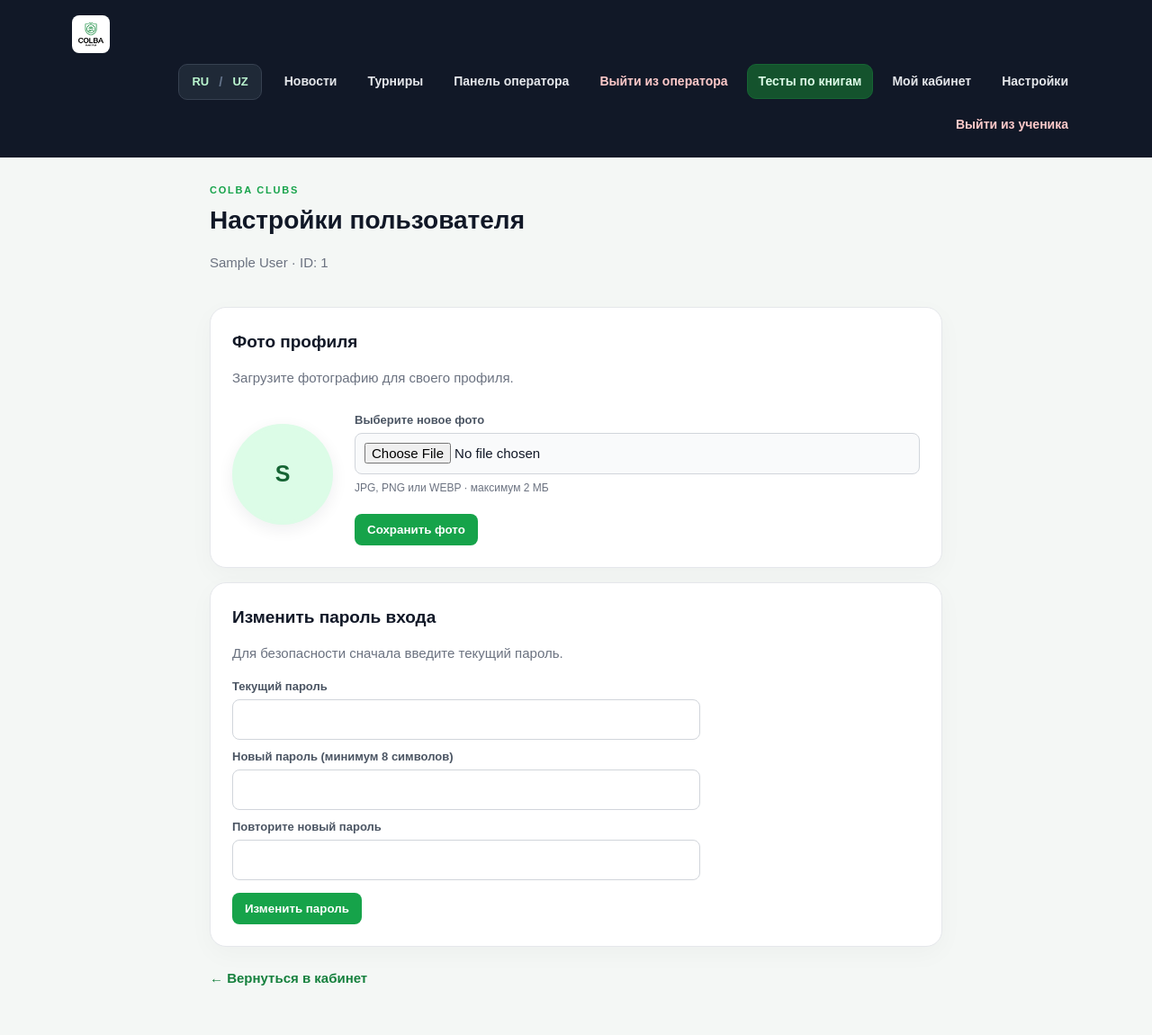
After one commit to zerolyte/COLBA-CLUBS, a Flask app: page /user/settings in a window 1280 px wide. The commit adds this page. Shown: the whole page at 90% size. Run offline with Flask 3, Linux system fonts and the light colour scheme; the visitor is signed in with stand-in values (Sample User, id 1); data comes from the database, SQL or seed files in the repository; some libraries are stand-ins or nearby versions.

Commit message:
Add files via upload

```diff
--- a/app.py
+++ b/app.py
@@ -1,5 +1,5 @@
 
-from flask import Flask, render_template, request, redirect, url_for, session, flash
+from flask import Flask, render_template, request, redirect, url_for, session, flash, Response
 from flask_wtf.csrf import CSRFProtect
 from werkzeug.security import generate_password_hash, check_password_hash
 from functools import wraps
@@ -26,6 +26,7 @@ if not secret and os.environ.get("RENDER"):
     raise RuntimeError("Set CLUBPOINT_SECRET in Render environment variables.")
 app.secret_key = secret or "DEV-ONLY-CHANGE-ME"
 app.config.update(
+    MAX_CONTENT_LENGTH=2 * 1024 * 1024,
     SESSION_COOKIE_HTTPONLY=True,
     SESSION_COOKIE_SAMESITE="Lax",
     SESSION_COOKIE_SECURE=os.environ.get("COOKIE_SECURE", "1" if os.environ.get("RENDER") else "0") == "1",
@@ -85,6 +86,8 @@ def init_db():
           members INTEGER NOT NULL DEFAULT 0, points INTEGER NOT NULL DEFAULT 0
         )""")
         con.execute("ALTER TABLE users ADD COLUMN IF NOT EXISTS points INTEGER NOT NULL DEFAULT 0")
+        con.execute("ALTER TABLE users ADD COLUMN IF NOT EXISTS avatar_data BYTEA")
+        con.execute("ALTER TABLE users ADD COLUMN IF NOT EXISTS avatar_mime TEXT")
         con.execute("""CREATE TABLE IF NOT EXISTS news (
           id SERIAL PRIMARY KEY, title TEXT NOT NULL, body TEXT NOT NULL,
           created_at TIMESTAMP NOT NULL DEFAULT CURRENT_TIMESTAMP
@@ -143,6 +146,10 @@ def init_db():
         user_columns = [row["name"] for row in con.execute("PRAGMA table_info(users)").fetchall()]
         if "points" not in user_columns:
             con.execute("ALTER TABLE users ADD COLUMN points INTEGER NOT NULL DEFAULT 0")
+        if "avatar_data" not in user_columns:
+            con.execute("ALTER TABLE users ADD COLUMN avatar_data BLOB")
+        if "avatar_mime" not in user_columns:
+            con.execute("ALTER TABLE users ADD COLUMN avatar_mime TEXT")
         con.execute("""CREATE TABLE IF NOT EXISTS book_quiz_submissions (
           id INTEGER PRIMARY KEY AUTOINCREMENT, user_id INTEGER NOT NULL REFERENCES users(id) ON DELETE CASCADE,
           book_key TEXT NOT NULL, answers TEXT NOT NULL, status TEXT NOT NULL DEFAULT 'pending',
@@ -304,6 +311,67 @@ def delete_user(user_id):
     con=db(); con.execute("DELETE FROM users WHERE id=?",(user_id,)); con.commit(); con.close()
     flash(tr("Аккаунт удалён."))
     return redirect(url_for("operator_dashboard"))
+
+@app.route("/user/settings", methods=["GET", "POST"])
+@user_required
+def user_settings():
+    con = db()
+    user = con.execute("SELECT * FROM users WHERE id=?", (session["user_id"],)).fetchone()
+    if not user:
+        con.close()
+        session.pop("user_id", None)
+        return redirect(url_for("user_login"))
+
+    if request.method == "POST":
+        action = request.form.get("action", "password")
+        if action == "photo":
+            photo = request.files.get("photo")
+            if not photo or not photo.filename:
+                flash("Выберите фотографию профиля.")
+            else:
+                data = photo.read(2 * 1024 * 1024 + 1)
+                mime = photo.mimetype
+                valid = ((mime == "image/jpeg" and data.startswith(b"\xff\xd8\xff")) or
+                         (mime == "image/png" and data.startswith(b"\x89PNG\r\n\x1a\n")) or
+                         (mime == "image/webp" and len(data) > 12 and data[:4] == b"RIFF" and data[8:12] == b"WEBP"))
+                if len(data) > 2 * 1024 * 1024 or not valid:
+                    flash("Используйте JPG, PNG или WEBP размером не более 2 МБ.")
+                else:
+                    con.execute("UPDATE users SET avatar_data=?, avatar_mime=? WHERE id=?",
+                                (data, mime, session["user_id"]))
+                    con.commit()
+                    flash("Фото профиля обновлено.")
+        elif action == "password":
+            current = request.form.get("current_password", "")
+            new = request.form.get("new_password", "")
+            confirm = request.form.get("confirm_password", "")
+            if not check_password_hash(user["password_hash"], current):
+                flash("Текущий пароль указан неверно.")
+            elif len(new) < 8:
+                flash("Новый пароль должен содержать минимум 8 символов.")
+            elif new != confirm:
+                flash("Новые пароли не совпадают.")
+            else:
+                con.execute("UPDATE users SET password_hash=? WHERE id=?",
+                            (generate_password_hash(new), session["user_id"]))
+                con.commit()
+                flash("Пароль успешно изменён.")
+        con.close()
+        return redirect(url_for("user_settings"))
+
+    con.close()
+    return render_template("user_settings.html", user=user)
+
+@app.route("/user/avatar/<int:user_id>")
+@user_required
+def user_avatar(user_id):
+    con = db()
+    row = con.execute("SELECT avatar_data, avatar_mime FROM users WHERE id=?", (user_id,)).fetchone()
+    con.close()
+    if not row or not row["avatar_data"]:
+        return "", 404
+    return Response(bytes(row["avatar_data"]), mimetype=row["avatar_mime"] or "image/jpeg",
+                    headers={"Cache-Control": "private, max-age=300", "X-Content-Type-Options": "nosniff"})
 
 @app.route("/user")
 @user_required
--- a/static/style.css
+++ b/static/style.css
@@ -43,3 +43,21 @@ header{flex-wrap:wrap;align-items:center}
   .main-nav .nav-link{min-height:36px;padding:7px 9px;font-size:13px}
   .lang-switch{min-height:36px;padding:6px 9px}
 }
+
+
+/* User profile settings */
+.profile-heading{display:flex;align-items:center;gap:16px;margin-bottom:22px}
+.profile-avatar-small{width:64px;height:64px;border-radius:50%;object-fit:cover;border:3px solid #dcfce7;box-shadow:0 3px 12px #11182718}
+.profile-placeholder{display:flex;align-items:center;justify-content:center;background:#dcfce7;color:#166534;font-size:25px;font-weight:800}
+.profile-heading h1{margin:0}.profile-heading .sub{margin:4px 0 0}
+.settings-wrap{max-width:850px}.settings-title{display:flex;justify-content:space-between;align-items:center;margin-bottom:22px}
+.eyebrow{font-size:11px;font-weight:800;letter-spacing:.16em;color:#16a34a;margin:0 0 5px}
+.settings-card{background:#fff;border:1px solid #e5e7eb;border-radius:18px;padding:24px;margin:16px 0;box-shadow:0 8px 28px #11182708}
+.settings-card h2{margin-bottom:5px}.settings-card-head{margin-bottom:16px}
+.avatar-editor{display:flex;align-items:center;gap:24px;flex-wrap:wrap}
+.profile-avatar{width:112px;height:112px;border-radius:50%;object-fit:cover;border:4px solid #dcfce7;box-shadow:0 5px 18px #11182712}
+.settings-form{flex:1;min-width:240px}.settings-form input[type=file]{padding:10px;background:#f9fafb}
+.settings-form input[type=password]{max-width:520px}.settings-form button{margin-top:14px}
+.hint{font-size:12px;color:#6b7280;margin:6px 0}.password-form{max-width:560px}
+.back-link{display:inline-block;margin:8px 0 24px;color:#15803d;text-decoration:none;font-weight:700}
+@media(max-width:600px){.settings-card{padding:18px}.avatar-editor{gap:16px}.profile-avatar{width:88px;height:88px}.profile-heading{align-items:flex-start}}
--- a/templates/base.html
+++ b/templates/base.html
@@ -9,6 +9,7 @@
 {% if session.get('user_id') %}
 <a class="nav-link nav-highlight" href="{{ url_for('book_quizzes') }}">{{ 'Kitob testlari' if current_language == 'uz' else 'Тесты по книгам' }}</a>
 <a class="nav-link" href="{{ url_for('user_dashboard') }}">{{ _('Мой кабинет') }}</a>
+<a class="nav-link" href="{{ url_for('user_settings') }}">{{ 'Sozlamalar' if current_language == 'uz' else 'Настройки' }}</a>
 <a class="nav-link nav-exit" href="{{ url_for('user_logout') }}">{{ _('Выйти из ученика') }}</a>
 {% endif %}
 </nav></header>{% with messages=get_flashed_messages() %}{% if messages %}<div class="wrap">{% for m in messages %}<div class="flash">{{m}}</div>{% endfor %}</div>{% endif %}{% endwith %}{% block body %}{% endblock %}</body></html>
--- /dev/null
+++ b/templates/user_settings.html
@@ -0,0 +1,21 @@
+{% extends "base.html" %}{% block body %}
+<main class="wrap settings-wrap">
+  <div class="settings-title"><div><p class="eyebrow">COLBA CLUBS</p><h1>{{ 'Foydalanuvchi sozlamalari' if current_language == 'uz' else 'Настройки пользователя' }}</h1><p class="sub">{{ user.full_name }} · ID: {{ user.student_id }}</p></div></div>
+  <section class="settings-card">
+    <div class="settings-card-head"><div><h2>{{ 'Profil rasmi' if current_language == 'uz' else 'Фото профиля' }}</h2><p class="muted">{{ 'Profilingiz uchun rasm yuklang.' if current_language == 'uz' else 'Загрузите фотографию для своего профиля.' }}</p></div></div>
+    <div class="avatar-editor">{% if user.avatar_data %}<img class="profile-avatar" src="{{ url_for('user_avatar', user_id=user.id) }}" alt="Фото профиля">{% else %}<div class="profile-avatar profile-placeholder">{{ user.full_name[:1]|upper }}</div>{% endif %}
+      <form method="post" enctype="multipart/form-data" class="settings-form"><input type="hidden" name="csrf_token" value="{{ csrf_token() }}"><input type="hidden" name="action" value="photo"><label>{{ 'Yangi rasm tanlang' if current_language == 'uz' else 'Выберите новое фото' }}</label><input type="file" name="photo" accept="image/jpeg,image/png,image/webp" required><p class="hint">JPG, PNG или WEBP · максимум 2 МБ</p><button type="submit">{{ 'Rasmni saqlash' if current_language == 'uz' else 'Сохранить фото' }}</button></form>
+    </div>
+  </section>
+  <section class="settings-card">
+    <h2>{{ 'Kirish parolini o‘zgartirish' if current_language == 'uz' else 'Изменить пароль входа' }}</h2>
+    <p class="muted">{{ 'Xavfsizlik uchun joriy parolni kiriting.' if current_language == 'uz' else 'Для безопасности сначала введите текущий пароль.' }}</p>
+    <form method="post" class="settings-form password-form"><input type="hidden" name="csrf_token" value="{{ csrf_token() }}"><input type="hidden" name="action" value="password">
+      <label>{{ 'Joriy parol' if current_language == 'uz' else 'Текущий пароль' }}</label><input type="password" name="current_password" autocomplete="current-password" required>
+      <label>{{ 'Yangi parol (kamida 8 belgi)' if current_language == 'uz' else 'Новый пароль (минимум 8 символов)' }}</label><input type="password" name="new_password" minlength="8" autocomplete="new-password" required>
+      <label>{{ 'Yangi parolni takrorlang' if current_language == 'uz' else 'Повторите новый пароль' }}</label><input type="password" name="confirm_password" minlength="8" autocomplete="new-password" required>
+      <button type="submit">{{ 'Parolni yangilash' if current_language == 'uz' else 'Изменить пароль' }}</button>
+    </form>
+  </section>
+  <a class="back-link" href="{{ url_for('user_dashboard') }}">← {{ 'Kabinetga qaytish' if current_language == 'uz' else 'Вернуться в кабинет' }}</a>
+</main>{% endblock %}
```
Also changed, not shown: templates/user.html (+1 -1 lines).
